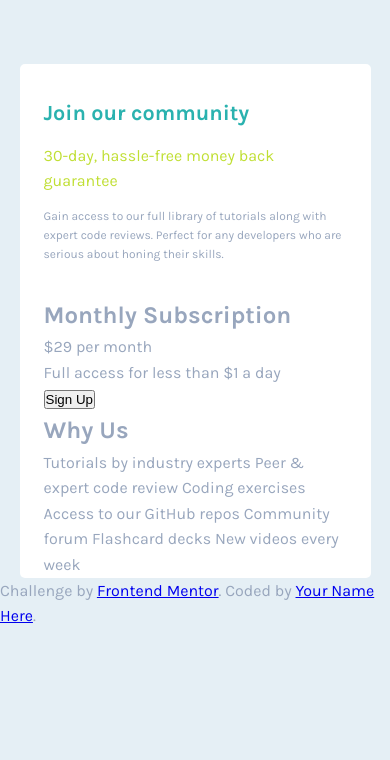
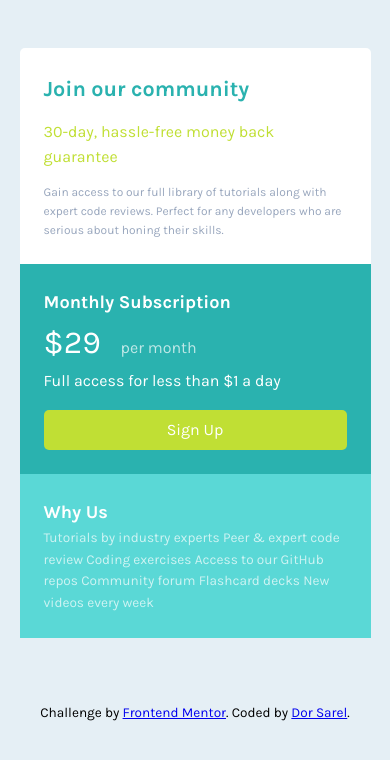
Before and after one commit to DorSarel/Single-price-grid-component, a plain HTML site: page index.html in a window 390 px wide. Drawn offline with Linux system fonts and the light colour scheme.

Commit message:
style all components for mobile layout

```diff
--- a/index.html
+++ b/index.html
@@ -17,7 +17,7 @@
     <title>Frontend Mentor | Single Price Grid Component</title>
   </head>
   <body>
-    <div class="container grid-container">
+    <div class="container">
       <header class="header">
         <h1 class="header__title">Join our community</h1>
         <p class="header__subtitle">30-day, hassle-free money back guarantee</p>
@@ -31,7 +31,7 @@
       <main class="main">
         <section class="subscription">
           <h2 class="section-title">Monthly Subscription</h2>
-          <p class="subscription__price">&dollar;29 per month</p>
+          <p class="subscription__price"><span>&dollar;29</span> per month</p>
           <p class="subscription__text">
             Full access for less than &dollar;1 a day
           </p>
@@ -40,7 +40,7 @@
 
         <section class="about">
           <h2 class="section-title">Why Us</h2>
-          <p class="subscription__text">
+          <p class="about__text">
             Tutorials by industry experts Peer &amp; expert code review Coding
             exercises Access to our GitHub repos Community forum Flashcard decks
             New videos every week
@@ -54,7 +54,7 @@
         Challenge by
         <a href="https://www.frontendmentor.io?ref=challenge" target="_blank"
           >Frontend Mentor</a
-        >. Coded by <a href="#">Your Name Here</a>.
+        >. Coded by <a href="https://github.com/DorSarel">Dor Sarel</a>.
       </p>
     </footer>
   </body>
--- a/style.css
+++ b/style.css
@@ -15,7 +15,7 @@ html {
 
 body {
   background-color: hsl(204, 43%, 93%);
-  color: hsl(218, 22%, 67%);
+  color: #fff;
   font-family: 'Karla', sans-serif;
   font-size: 1rem;
   line-height: 1.6;
@@ -24,26 +24,48 @@ body {
 /*
 ==== LAYOUT
 */
-
-.grid-container {
-  display: grid;
-  grid-template-columns: 1.5rem repeat(2, 1fr) 1.5rem;
-}
-
-.grid-container > * {
-  grid-column: 2 / -2;
-}
-
 .container {
   background-color: #fff;
   border-radius: 5px;
   max-width: 90%;
-  margin: 4rem auto auto;
+  margin: 3rem auto;
 }
 
+.footer {
+  text-align: center;
+  font-size: 0.85rem;
+  padding: 1rem;
+  color: #000;
+}
+
+/*
+==== Typography
+*/
+
+.section-title {
+  font-size: 1.135rem;
+}
+
+.btn {
+  border: 0;
+  border-radius: 5px;
+  padding: 0.65rem;
+  color: #fff;
+  font-family: inherit;
+  cursor: pointer;
+}
+
+.btn-primary {
+  background-color: hsl(71, 73%, 54%);
+  font-size: 1rem;
+}
+
+/*
+==== Components
+*/
+
 .header {
-  padding-top: 2rem;
-  padding-bottom: 2rem;
+  padding: 1.5rem;
 }
 
 .header__title {
@@ -59,4 +81,40 @@ body {
 
 .header__text {
   font-size: 0.75rem;
+  color: hsl(218, 22%, 67%);
 }
+
+.main {
+  color: #fff;
+}
+
+.subscription {
+  background-color: hsl(179, 62%, 43%);
+  padding: 1.5rem;
+  display: flex;
+  flex-direction: column;
+}
+
+.subscription__price {
+  color: rgba(255, 255, 255, 0.7);
+}
+
+.subscription__price > span {
+  font-size: 2rem;
+  margin-right: 1rem;
+  color: #fff;
+}
+
+.subscription__text {
+  margin-bottom: 1rem;
+}
+
+.about {
+  background-color: hsl(179, 62%, 60%);
+  padding: 1.5rem;
+}
+
+.about__text {
+  font-size: 0.85rem;
+  color: rgba(255, 255, 255, 0.7);
+}
```
